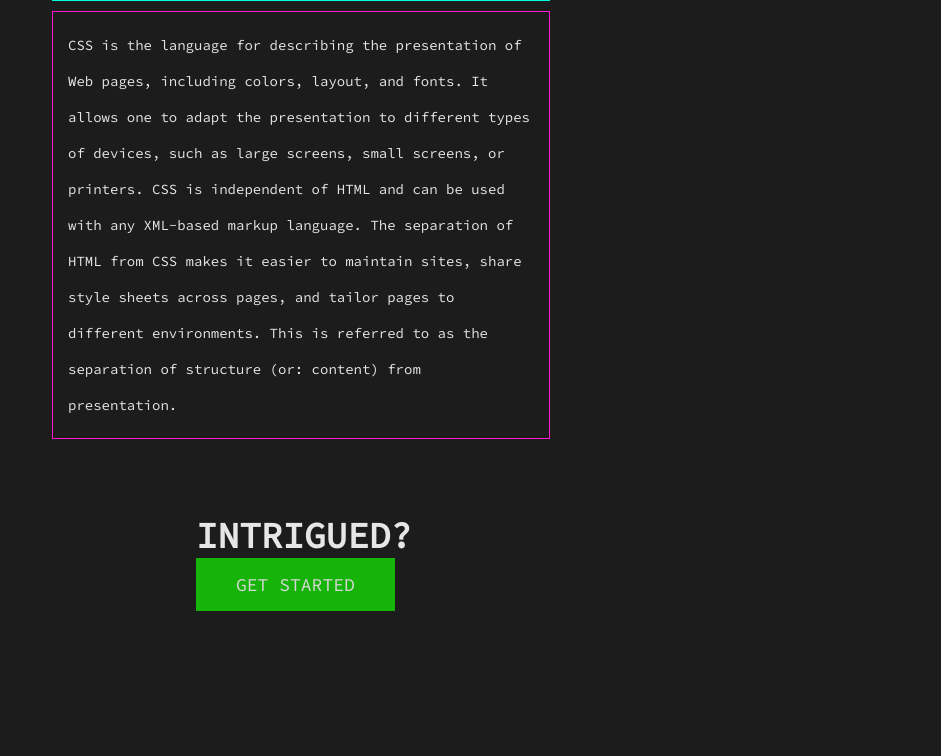
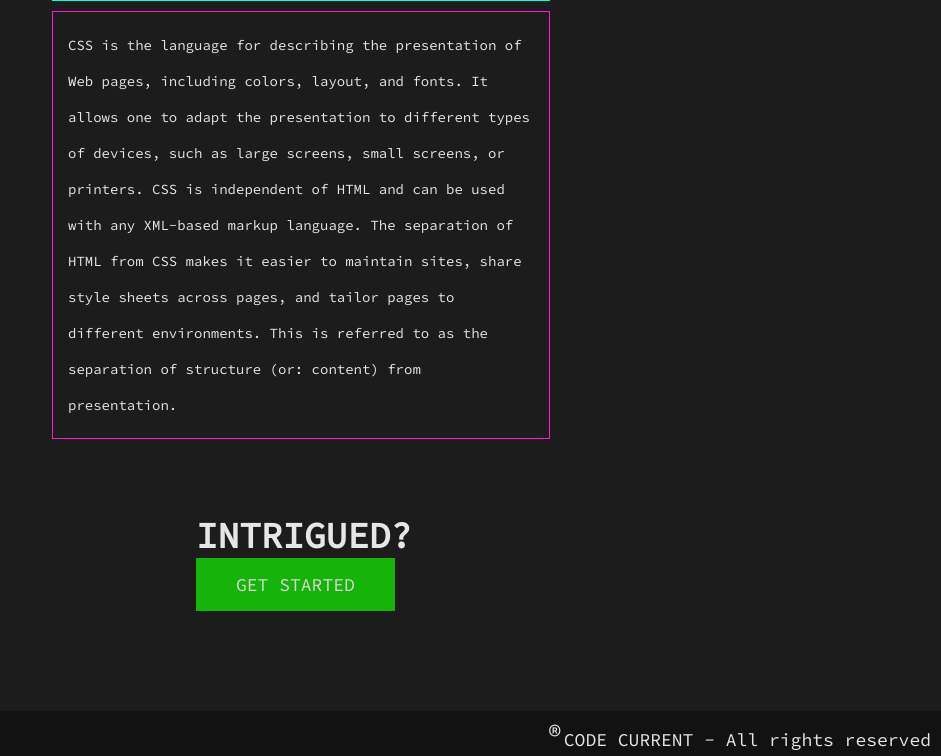
Before and after one commit to JaredScar/ART377-Midterm, a plain HTML site: page index.html in a window 1280 px wide. Shown: the part 1244-2000 px from the top of the page, without its empty margins (339-1280 px from the left). Before the commit the page ends 1855 px from the top, so only its background shows below. Drawn offline with nearby package versions, Linux system fonts and the light colour scheme.

Commit message:
added footer

```diff
--- a/index.html
+++ b/index.html
@@ -124,7 +124,7 @@ ART377 - MIDTERM SITE-->
 			<button onclick="window.location.href='lessons.html'" class ="button">get started</button>
 		</div>
 </div>
-
+<footer><span style="font-size: 30px;">&reg;</span>CODE CURRENT - All rights reserved</footer>
 
 
 
--- a/styles/styles.css
+++ b/styles/styles.css
@@ -39,6 +39,15 @@ header{
 	width: 100%;
 	height: 45px;
 	padding-top: 5px;
+	background-color: #121212;
+}
+footer{
+	width: 100%;
+	height: 45px;
+	margin-top: 100px;
+	padding-right: 10px;
+	padding-top: 5px;
+	text-align: right;
 	background-color: #121212;
 }
 h1{
@@ -231,6 +240,7 @@ form #concerns{
 	height: 50px;
 	position:fixed;
 	padding: 3px;
+	margin-bottom: 50px;
 	bottom: 0;
     right:10px;
 	border: 3px solid #E6E6E6;
```
